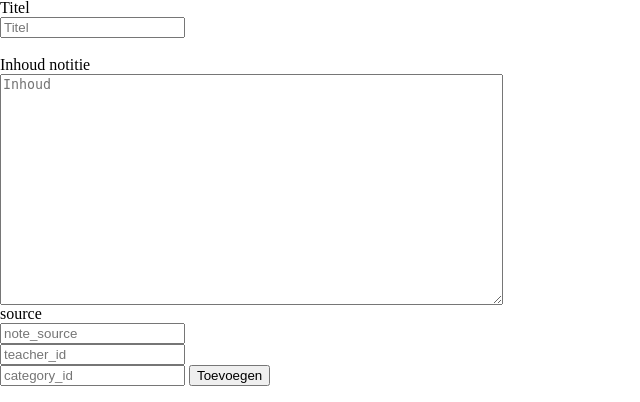
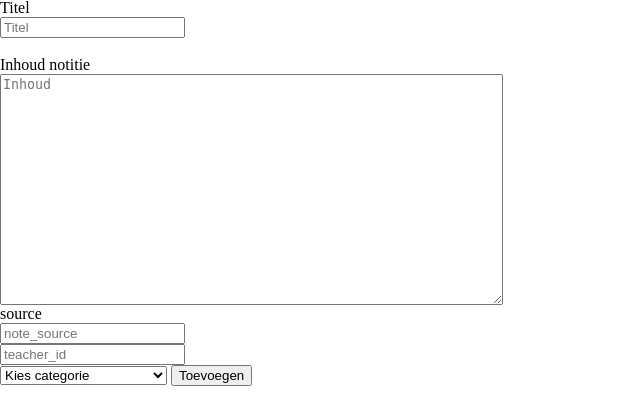
Before and after one commit to Adam-1052189/WP2_security, a Flask app: page /create/ in a window 1280 px wide. Shown: the part 467-869 px from the top of the page, without its empty margins (0-640 px from the left). Run offline with Flask 3, Linux system fonts and the light colour scheme; the visitor is signed in with stand-in values (Sample User, id 1).

Commit message:
toevoeging dropdown voor categorieën in het aanmaken van notities + display notities geeft categorie weer

```diff
--- a/Project_Files/DB.py
+++ b/Project_Files/DB.py
@@ -23,9 +23,14 @@ def create(title, note, note_source, teacher_id,category_id):
     return note is not None
 
 def notities():
-    query2 = 'SELECT * FROM notes;'
+    query2 = 'SELECT notes.note_id, notes.note, notes.title, notes.note_source, notes.teacher_id, notes.date_created, categories.omschrijving  FROM notes INNER JOIN categories ON notes.category_id = categories.category_id;'
     notes = conn.execute(query2).fetchall()
     return notes
+
+def get_categories():
+    query = 'SELECT category_id, omschrijving FROM categories;'
+    categories = conn.execute(query).fetchall()
+    return categories
 
 def adminmenu(username, teacher_password, display_name):
     query3 = 'INSERT INTO teachers (username, teacher_password, display_name) VALUES (?,?,?)'
--- a/Project_Files/main.py
+++ b/Project_Files/main.py
@@ -9,6 +9,8 @@ app.config['SECRET_KEY'] = 'secret key'
 
 cache = Cache(app)
 notes = DB.notities()
+categories = DB.get_categories()
+
 def paginering(page, per_page, notes):
     start = (page-1)*per_page
     end = start +per_page
@@ -65,14 +67,14 @@ def delete_note(note_id):
 def display_notes():
     notes = DB.notities()
     page = request.args.get('page', 1, type=int)
-    per_page = 2
-    total_notes=len(notes)
+    per_page = 4
+    total_notes = len(notes)
     paginated_notes = paginering(page, per_page, notes)
     aantal_notities = DB.aantalnotities()
+    if not paginated_notes and page != 1:
 
-    if not paginated_notes and page != 1:
         return "page not found", 404
-    return render_template('overzicht_notities.html', page=page ,notes=paginated_notes, total_notes=total_notes, per_page=per_page, aantal_notities=aantal_notities)
+    return render_template('overzicht_notities.html', page=page, notes=paginated_notes, total_notes=total_notes, per_page=per_page, aantal_notities=aantal_notities)
 
 #create notes
 @app.route('/create/', methods=('GET', 'POST'))
@@ -82,13 +84,14 @@ def create():
         note = request.form['note']
         note_source = request.form['note_source']
         teacher_id = request.form['teacher_id']
-        category_id = request.form['category_id']
+        category_id = request.form['categorie']
 
 
         if DB.create(title, note, note_source, teacher_id,category_id):
             return redirect(url_for('display_notes'))
-
-    return render_template('maaknotitie.html')
+    categories = DB.get_categories()
+    notes = DB.notities()
+    return render_template('maaknotitie.html', notes=notes, categories=categories)
 
 #edit notes
 @app.route('/bewerk')
--- a/Project_Files/templates/maaknotitie.html
+++ b/Project_Files/templates/maaknotitie.html
@@ -35,8 +35,11 @@
                placeholder="teacher_id"
                value="{{ request.form['teacher_id'] }}"> </input>
     <br>
-    <input type="number" name="category_id"
-               placeholder="category_id"
-               value="{{ request.form['category_id'] }}"> </input>
+    <select name="categorie">
+        <option>Kies categorie</option>
+        {% for categorie in categories %}
+        <option value="{{ categorie[0] }} ">{{ categorie[1] }}</option>
+        {% endfor %}
+    </select>
     <button type="submit">Toevoegen</button>
 </form>
```
Also changed, not shown: Project_Files/templates/Overzicht_notities.html (+6 -6 lines), databases/testgpt.db.
